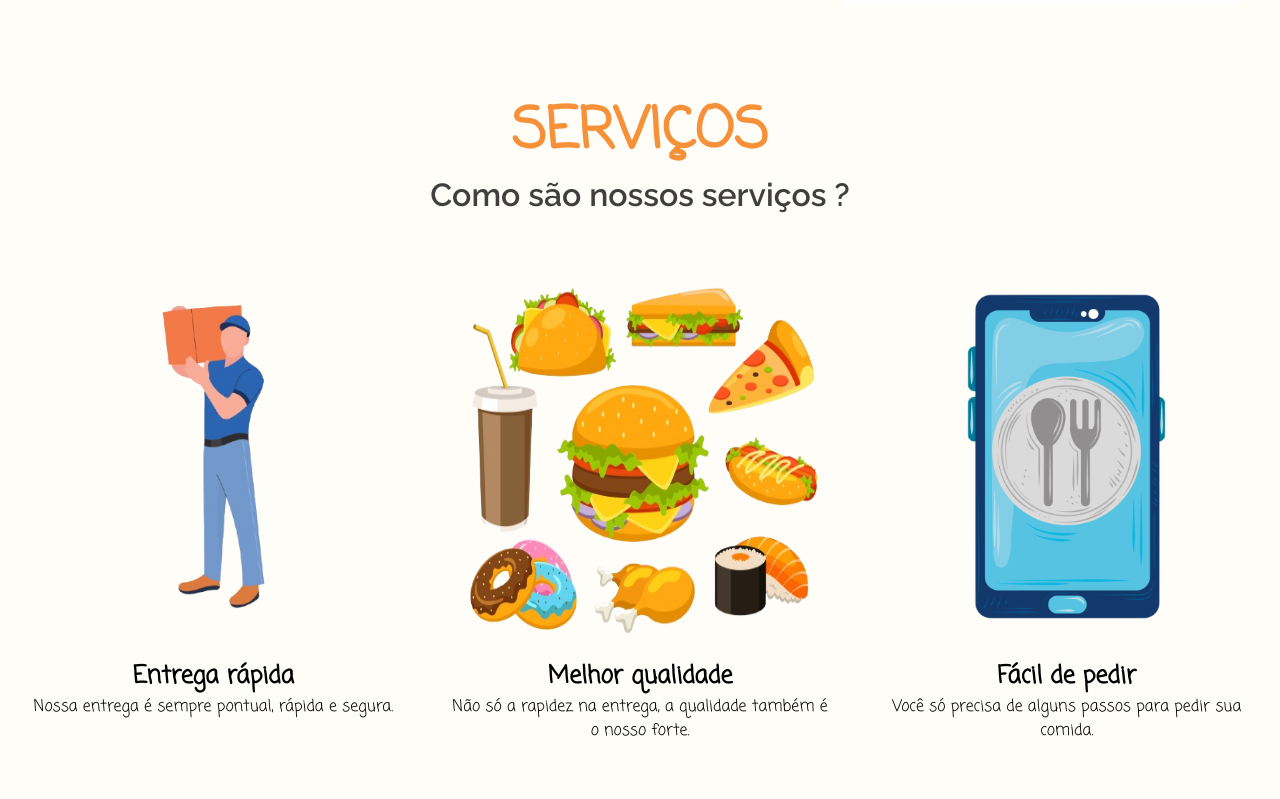
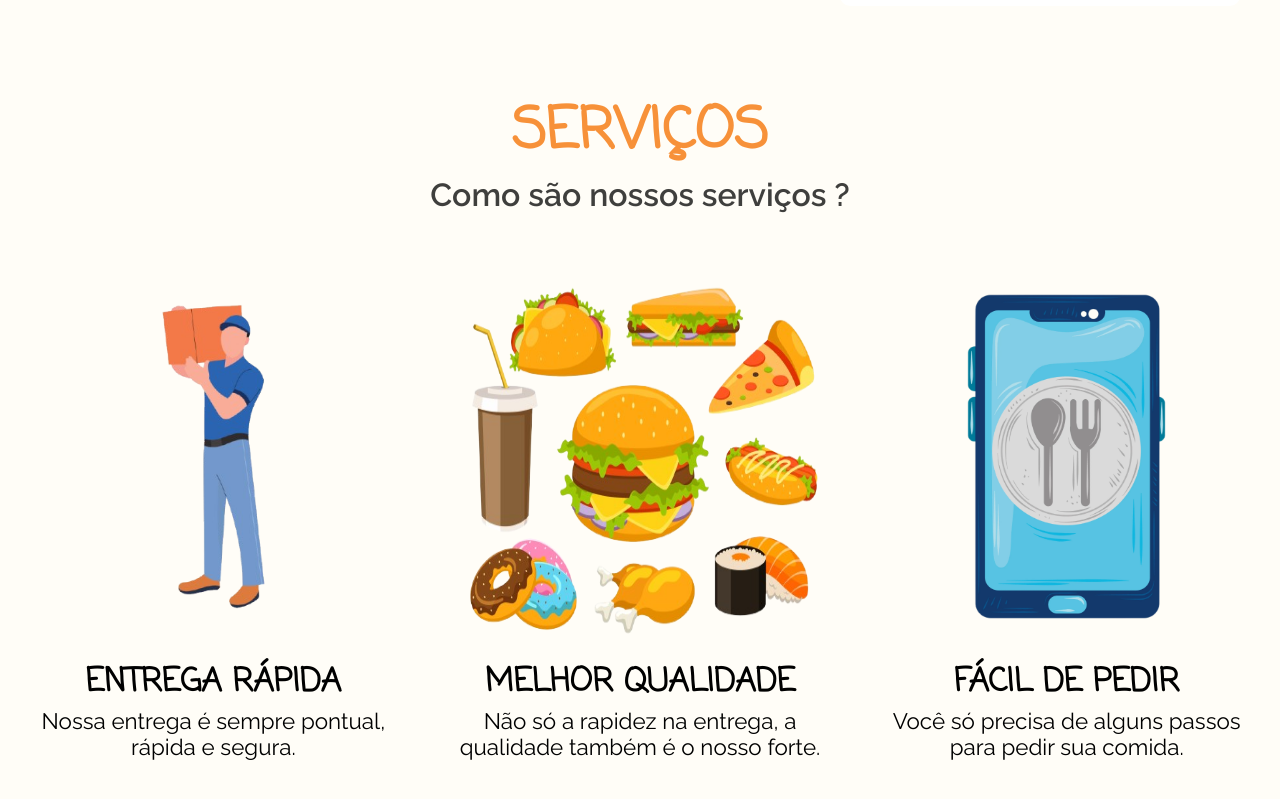
Before and after one commit to RamonLopes86/ramonburger, a Next.js app: page / in a window 1280 px wide. Shown: the part 798-1597 px from the top of the page. Built offline with nearby package versions, Linux system fonts and the light colour scheme.

Commit message:
ajuste do wrap

```diff
--- a/src/components/section-serviços/servicos.module.css
+++ b/src/components/section-serviços/servicos.module.css
@@ -53,22 +53,39 @@
 
 .boxCardServ{
 
-width:400px;
-height: 500px;
+width:500px;
+min-height: 500px;
 
 
 }
 
 
+.boxCardServ h2 {
+
+    text-transform: uppercase;
+    font-size: 2rem;
+}
+
+.boxCardServ p {
+
+    font-family: var(--rel);
+    font-size: 1.4rem;
+}
 
 
-@media screen and (max-width:900px) {
+
+
+
+@media screen and (max-width:1080px) {
 
 
        .boximgServ{
 
             flex-wrap: wrap;
+            gap: 40px;
+
        }
+
 
 
 
```
